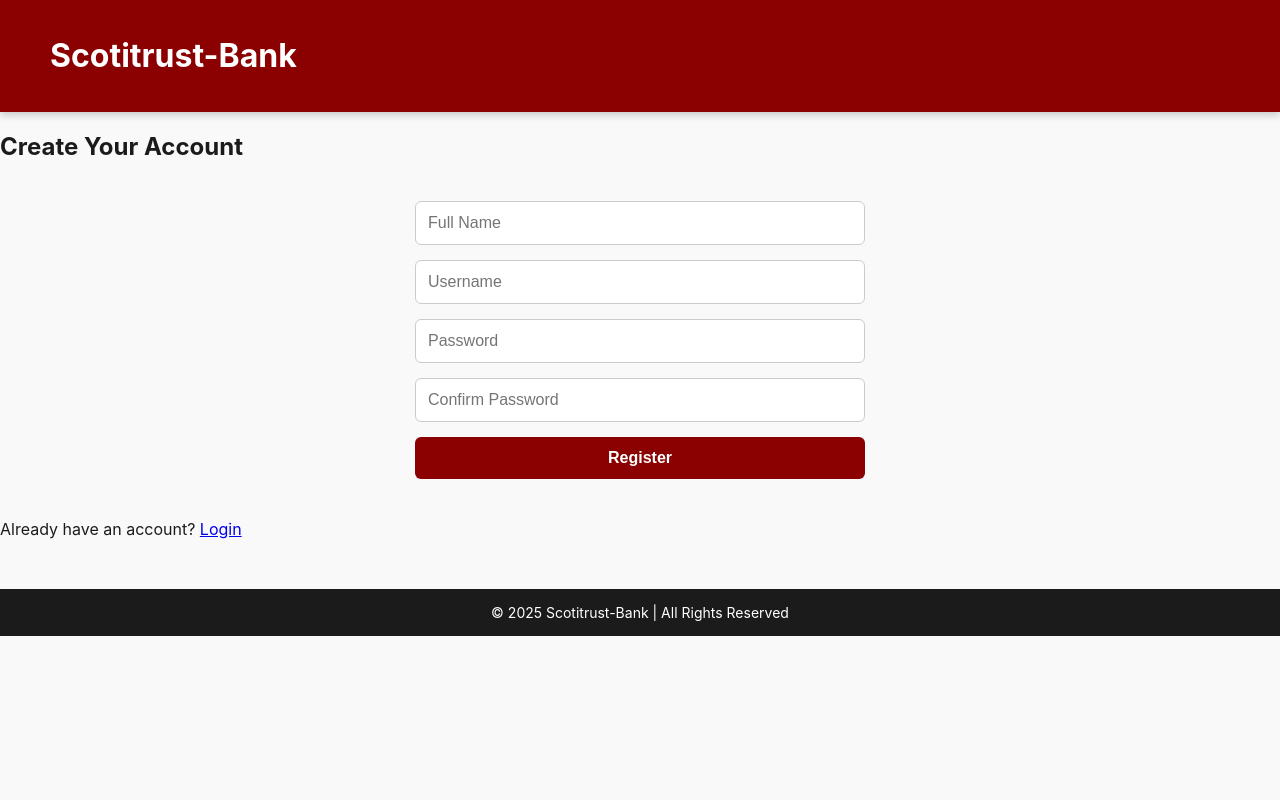
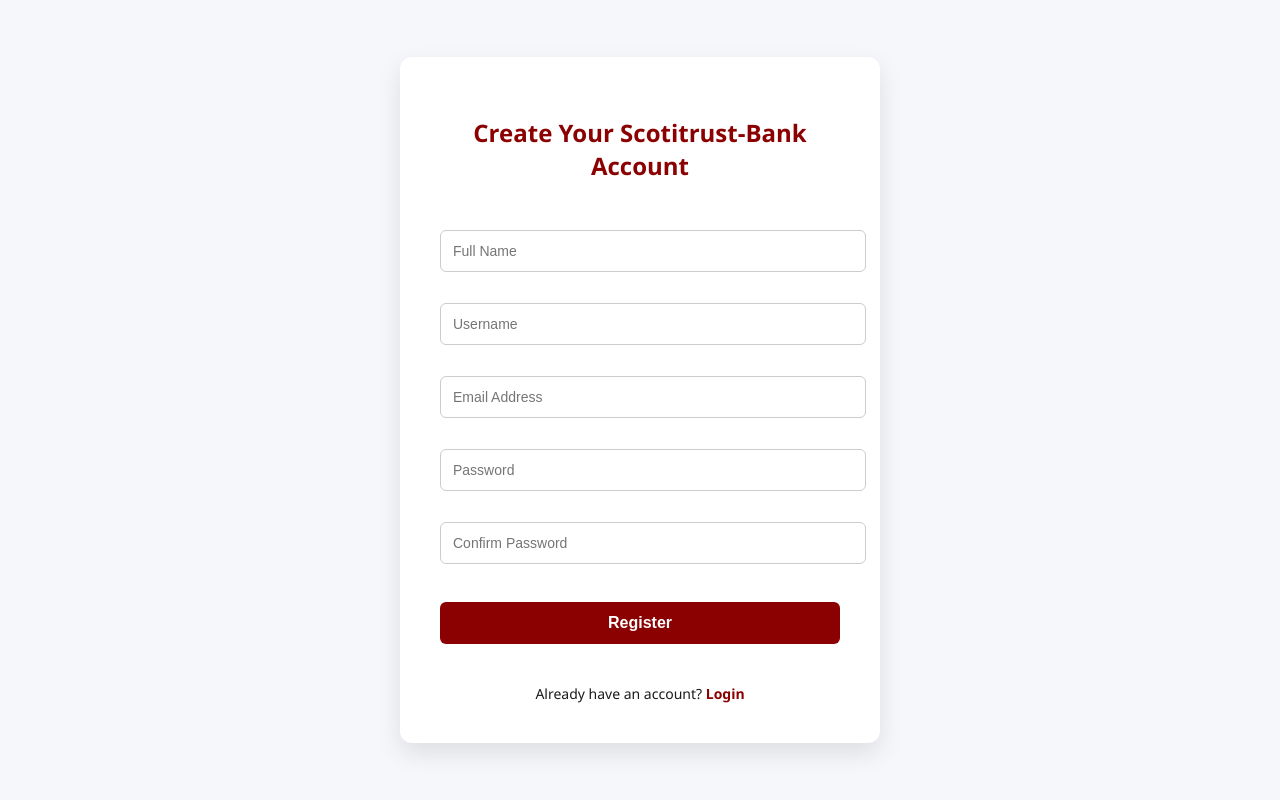
Before and after one commit to alvinmoore703-ui/BankApp, a Flask app: page /register in a window 1280 px wide. Run offline with Flask 3, Linux system fonts and the light colour scheme.

Commit message:
Update register.html
Signed-off-by: alvinmoore703-ui <alvinmoore703@gmail.com>

```diff
--- a/templates/register.html
+++ b/templates/register.html
@@ -3,28 +3,90 @@
 <head>
     <meta charset="UTF-8">
     <meta name="viewport" content="width=device-width, initial-scale=1.0">
-<title>Register - Scotitrust-Bank</title>
+    <title>Scotitrust-Bank | Register</title>
     <link rel="stylesheet" href="{{ url_for('static', filename='style.css') }}">
+    <style>
+        body {
+            font-family: 'Segoe UI', Tahoma, Geneva, Verdana, sans-serif;
+            background: #f5f7fa;
+            display: flex;
+            justify-content: center;
+            align-items: center;
+            min-height: 100vh;
+            margin: 0;
+        }
+
+        .register-container {
+            background: #ffffff;
+            padding: 40px;
+            border-radius: 12px;
+            box-shadow: 0 10px 25px rgba(0,0,0,0.1);
+            max-width: 400px;
+            width: 100%;
+        }
+
+        .register-container h2 {
+            text-align: center;
+            color: #8B0000; /* dark red */
+            margin-bottom: 30px;
+        }
+
+        .register-container form input {
+            width: 100%;
+            padding: 12px;
+            margin: 8px 0;
+            border: 1px solid #ccc;
+            border-radius: 6px;
+            font-size: 14px;
+        }
+
+        .register-container form button {
+            width: 100%;
+            padding: 12px;
+            background-color: #8B0000;
+            color: #fff;
+            border: none;
+            border-radius: 6px;
+            font-size: 16px;
+            cursor: pointer;
+            margin-top: 15px;
+        }
+
+        .register-container form button:hover {
+            background-color: #a00000;
+        }
+
+        .register-container .login-link {
+            text-align: center;
+            margin-top: 15px;
+            font-size: 14px;
+        }
+
+        .register-container .login-link a {
+            color: #8B0000;
+            text-decoration: none;
+            font-weight: bold;
+        }
+
+        .register-container .login-link a:hover {
+            text-decoration: underline;
+        }
+    </style>
 </head>
 <body>
-<header>
-    <h1>Scotitrust-Bank</h1>
-</header>
-
-<main>
-    <h2>Create Your Account</h2>
-    <form method="POST">
-        <input type="text" name="fullname" placeholder="Full Name" required>
+    <div class="register-container">
+        <h2>Create Your Scotitrust-Bank Account</h2>
+        <form action="/register" method="POST">
+            <input type="text" name="full_name" placeholder="Full Name" required>
             <input type="text" name="username" placeholder="Username" required>
+            <input type="email" name="email" placeholder="Email Address" required>
             <input type="password" name="password" placeholder="Password" required>
             <input type="password" name="confirm_password" placeholder="Confirm Password" required>
             <button type="submit">Register</button>
         </form>
-    <p>Already have an account? <a href="/login">Login</a></p>
-</main>
-
-<footer>
-    &copy; 2025 Scotitrust-Bank | All Rights Reserved
-</footer>
+        <div class="login-link">
+            Already have an account? <a href="/login">Login</a>
+        </div>
+    </div>
 </body>
 </html>
```
Lines whose indentation alone changed are shown as unchanged.
